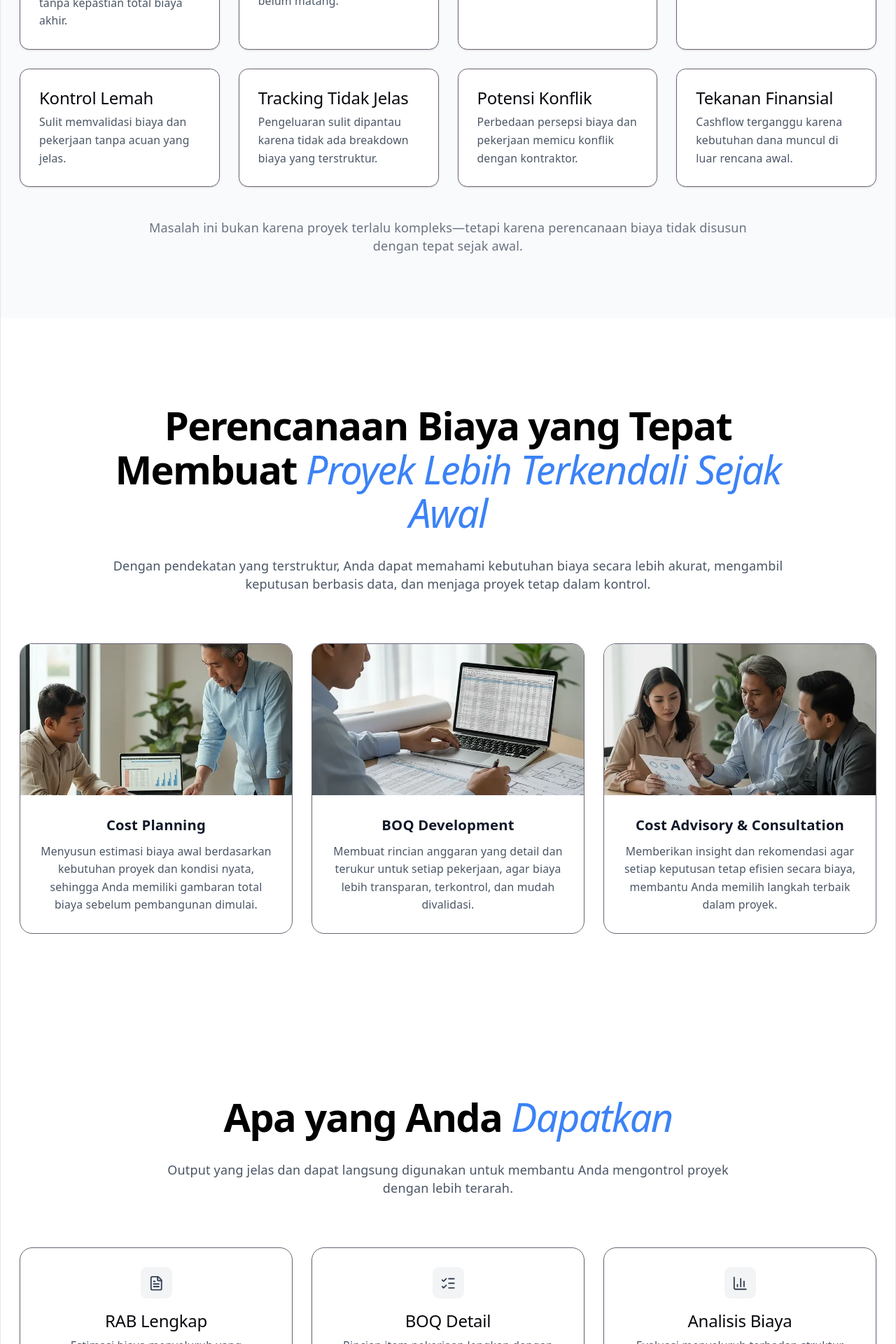
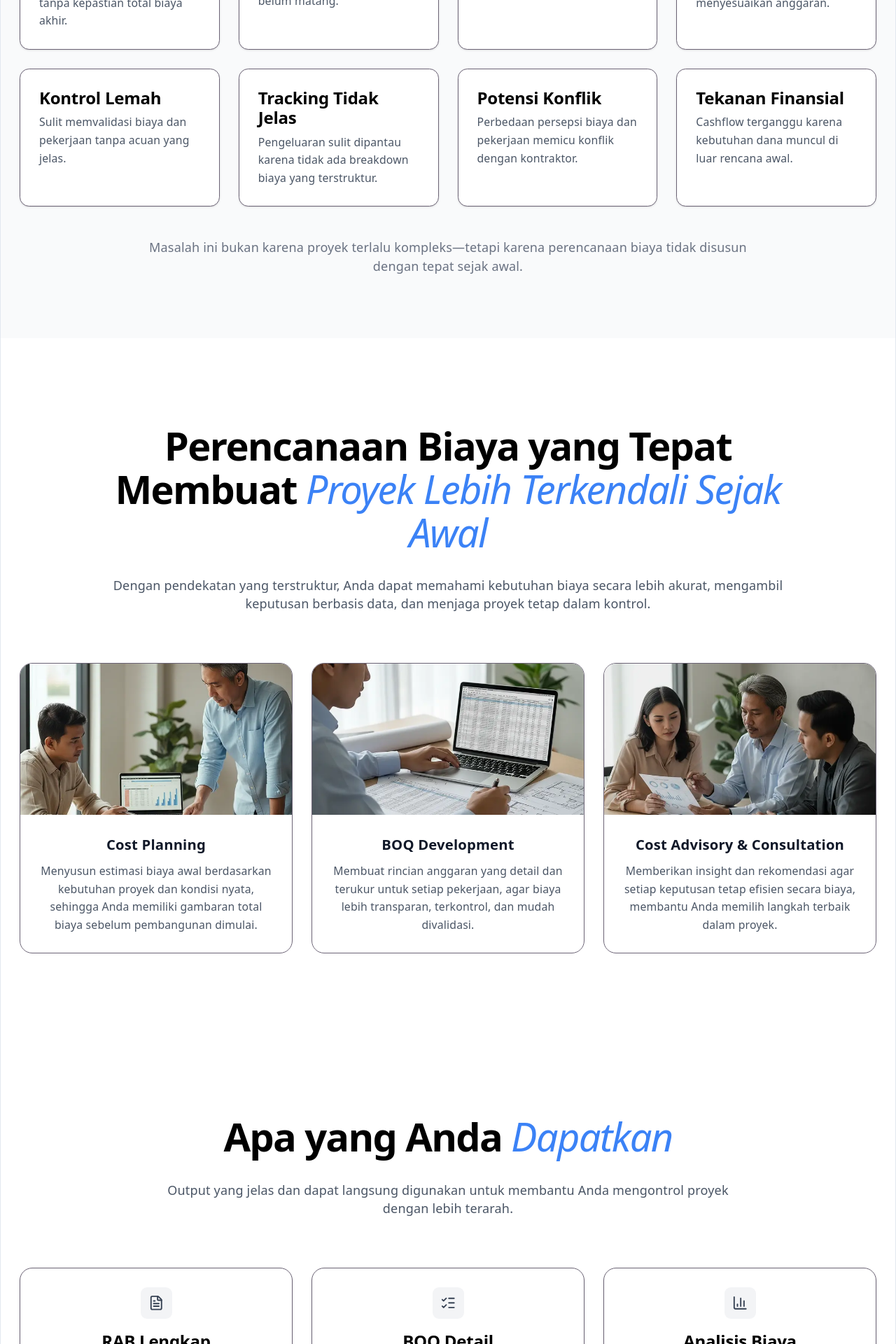
Before and after one commit to armansyahhkm1995/Structura_website, a React (Vite) app: page / in a window 1280 px wide. Shown: the part 2480-4400 px from the top of the page at 70% size. Built offline with nearby package versions, Linux system fonts and the light colour scheme.

Commit message:
Commit 16 april 2026 11:53

```diff
--- a/src/components/layout/Navbar.jsx
+++ b/src/components/layout/Navbar.jsx
@@ -129,7 +129,7 @@ export default function Navbar() {
         }`}
       >
         <div className="space-y-4">
-          <NavLink
+          {/* <NavLink
             to="/calculator"
             onClick={() => setIsOpen(false)}
             className={({ isActive }) =>
@@ -139,7 +139,7 @@ export default function Navbar() {
             }
           >
             Calculator
-          </NavLink>
+          </NavLink> */}
           <NavLink
             to="/services"
             onClick={() => setIsOpen(false)}
--- a/src/components/sections/DeliverablesSection.jsx
+++ b/src/components/sections/DeliverablesSection.jsx
@@ -49,7 +49,7 @@ function Card({ item }) {
 
       {/* TITLE */}
       <h2 className="text-lg font-semibold mb-2 text-gray-900 transition-colors duration-300 group-hover:!text-blue-600">
-        {item.title}
+        <strong className="text-black">{item.title}</strong>
       </h2>
 
       {/* DESC */}
--- a/src/components/sections/ProblemSection.jsx
+++ b/src/components/sections/ProblemSection.jsx
@@ -105,7 +105,7 @@ export default function ProblemSection() {
               >
                 {/* TITLE */}
                 <h2 className="text-left font-semibold mb-2 text-gray-900">
-                  {item.title}
+                  <strong className="text-black">{item.title}</strong>
                 </h2>
 
                 {/* DESC */}
```
